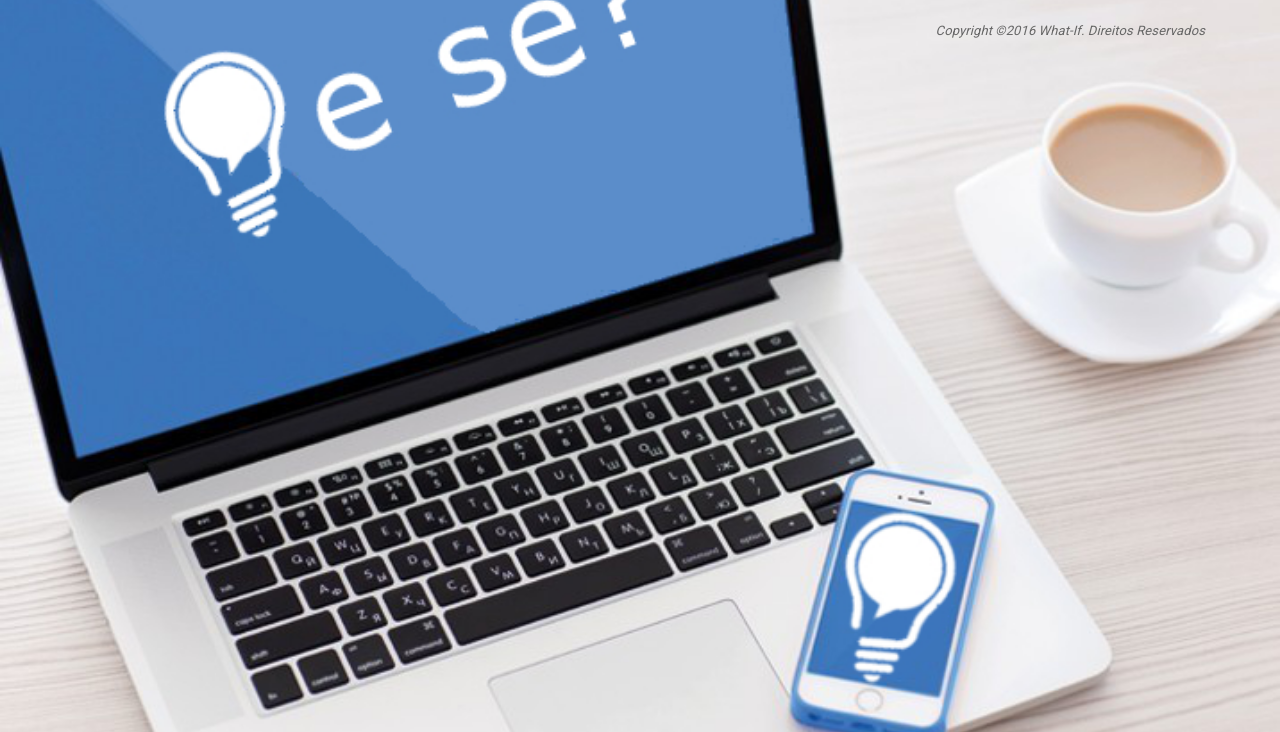
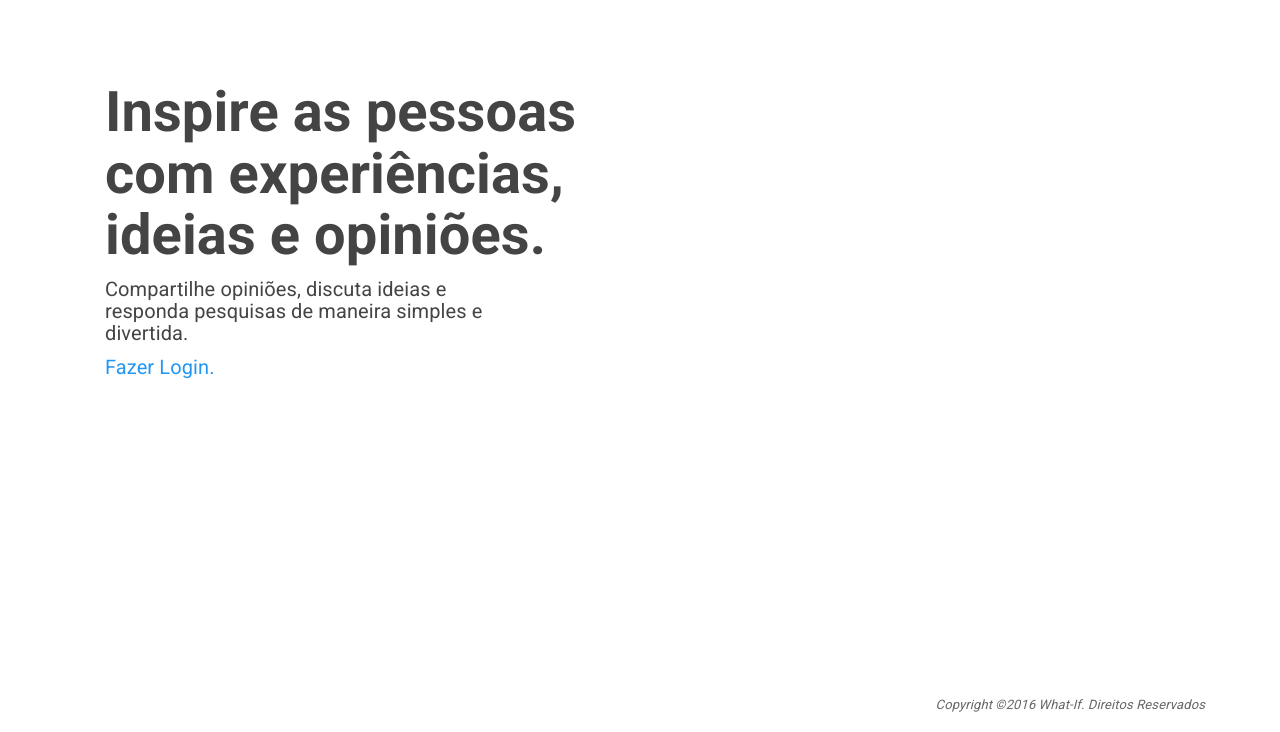
Before and after one commit to what-If-dot-com/e-se, a plain HTML site: page index.html in a window 1280 px wide. Shown: the part 68-800 px from the top of the page. Drawn offline with Linux system fonts and the light colour scheme.

Commit message:
retirada temporaria do bg

```diff
--- a/css/e-se.css
+++ b/css/e-se.css
@@ -7,3 +7,17 @@
     color: white;
     margin-left: 70px;
 }
+
+.jumbotron-home {
+    background-color: transparent;
+    padding-bottom: 0;
+    padding-top: 10px;
+}
+
+.footer {
+    position: fixed;
+    left: 0;
+    bottom: 0;
+    width: 100%;
+    padding-bottom: 15px;
+}
--- a/js/app/components/home/home.js
+++ b/js/app/components/home/home.js
@@ -3,8 +3,6 @@ angular.module('e-se')
 
         function ($scope, $rootScope, $state) {
             $rootScope.bodybg = {
-                "background": "url('img/bg.jpg') no-repeat center center fixed",
-                "background-size": "cover",
                 "width": "100%",
                 "overflow-y": "scroll"
             };
--- a/views/home/home.html
+++ b/views/home/home.html
@@ -13,9 +13,27 @@
     </div>
 </nav>
 <section class="slogan">
+    <div class="jumbotron jumbotron-home hidden-xs"></div>
     <div class="container">
         <div class="row">
+            <div class="col-md-6 wow fadeIn" data-wow-duration="2s" style="visibility: visible; animation-duration: 2s; animation-name: fadeIn;">
+                <h1 class="">
+                    <strong>
+                        Inspire as pessoas <br>
+                        com experiências, <br>
+                        ideias e opiniões.
+                    </strong>
+                </h1>
+                <div class="space"></div>
+                <h5 style="max-width:430px">Compartilhe opiniões, discuta ideias e responda pesquisas de maneira simples e divertida.</h5>
+                <div class="space"></div>
 
+                <div class="space"></div>
+                <div class="space"></div>
+                <div class="space"></div>
+
+                <h5><a ui-sref="login"> Fazer Login.</a></h5>
+            </div>
         </div>
     </div>
 </section>
```
